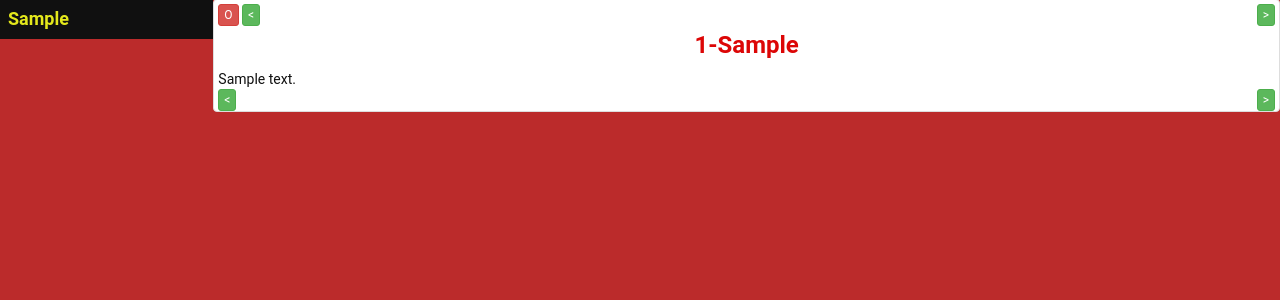
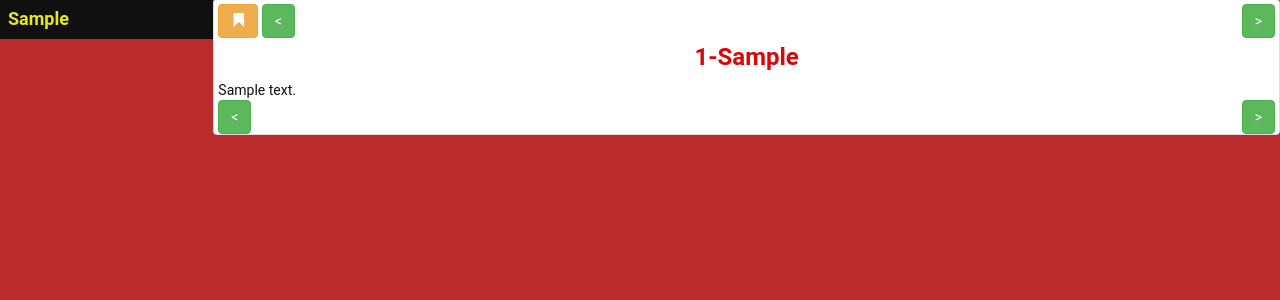
Before and after one commit to kopuskopecik/projem, a Django app: a page that uses templates/tur/detail.html in a window 1280 px wide. Shown: the part 61-361 px from the top of the page. Run offline with Django 3.2, Linux system fonts and the light colour scheme; tables that the repository leaves empty hold one stand-in row (values such as "Sample post"); some libraries are stand-ins or nearby versions.

Commit message:
bookmark gliphiconu eklendi

```diff
--- a/static/js/detail/detail.js
+++ b/static/js/detail/detail.js
@@ -6,12 +6,10 @@ $(document).ready(function(){
 			   if ($(window).width() >=767){
 				   $(".detailmenu").hide();
 				   $(".content").attr("class", "col-md-12 col-sm-12 col-xs-12 content");
-				   $(".menu1").attr("class", "btn btn-xs btn-info menu menu1");
 			   }
 			   else {
 				   $(".detailmenu").show();
 				   $(".content").attr("class", "col-md-10 col-sm-9 col-xs-12 content");
-				   $(".menu1").attr("class", "btn btn-xs btn-danger menu menu1");
 			   }
 
 			   a = 1;
@@ -20,12 +18,10 @@ $(document).ready(function(){
 			   if ($(window).width() <767){
 				   $(".detailmenu").hide();
 				   $(".content").attr("class", "col-md-12 col-sm-12 col-xs-12 content");
-				   $(".menu1").attr("class", "btn btn-xs btn-info menu menu1");
 			   }
 			   else {
 				   $(".detailmenu").show();
 				   $(".content").attr("class", "col-md-10 col-sm-9 col-xs-12 content");
-				   $(".menu1").attr("class", "btn btn-xs btn-danger menu menu1");
 			   }
 
 			   a = 0;
--- a/templates/tur/detail.html
+++ b/templates/tur/detail.html
@@ -15,9 +15,9 @@
 		<div class="col-md-10 col-sm-9 col-xs-12 content">
 			<div class="thumbnail">
 				<div class = "oklar">
-					<a class="btn btn-xs btn-danger menu menu1" role="button">O</a>
-					<a href="{{previous_lesson.get_absolute_url}}" class="btn btn-xs btn-success menu" role="button"><</a>
-					<a href="{{next_lesson.get_absolute_url}}" class="btn btn-xs btn-success btn-center ikinci menu" role="button">></a>
+					<a class="btn btn-warning menu menu1" role="button"><span class="glyphicon glyphicon-bookmark" aria-hidden="true"></span></a>
+					<a href="{{previous_lesson.get_absolute_url}}" class="btn btn-success menu" role="button"><</a>
+					<a href="{{next_lesson.get_absolute_url}}" class="btn btn-success btn-center ikinci menu" role="button">></a>
 
 				</div>
 					<h3 class ="text-center">
@@ -33,8 +33,8 @@
 					{{lesson.content|safe}}
 
 				<div class = "oklar">
-					<a href="{{previous_lesson.get_absolute_url}}" class="btn btn-xs btn-success" role="button"><</a>
-					<a href="{{next_lesson.get_absolute_url}}" class="btn btn-xs btn-success ikinci" role="button">></a>
+					<a href="{{previous_lesson.get_absolute_url}}" class="btn btn-success" role="button"><</a>
+					<a href="{{next_lesson.get_absolute_url}}" class="btn btn-success ikinci" role="button">></a>
 
 				</div>
 						{% if request.user.is_authenticated %}
```
Also changed, not shown: static/fonts/glyphicons-halflings-regular.ttf (added), static/fonts/glyphicons-halflings-regular.woff (added), static/fonts/glyphicons-halflings-regular.woff2 (added), 2 other files.
